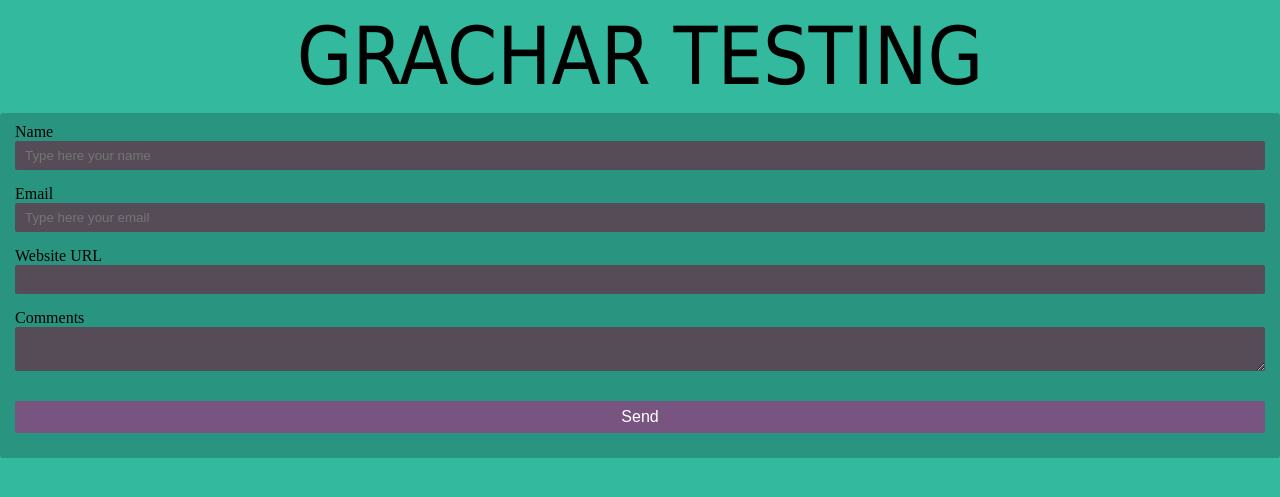
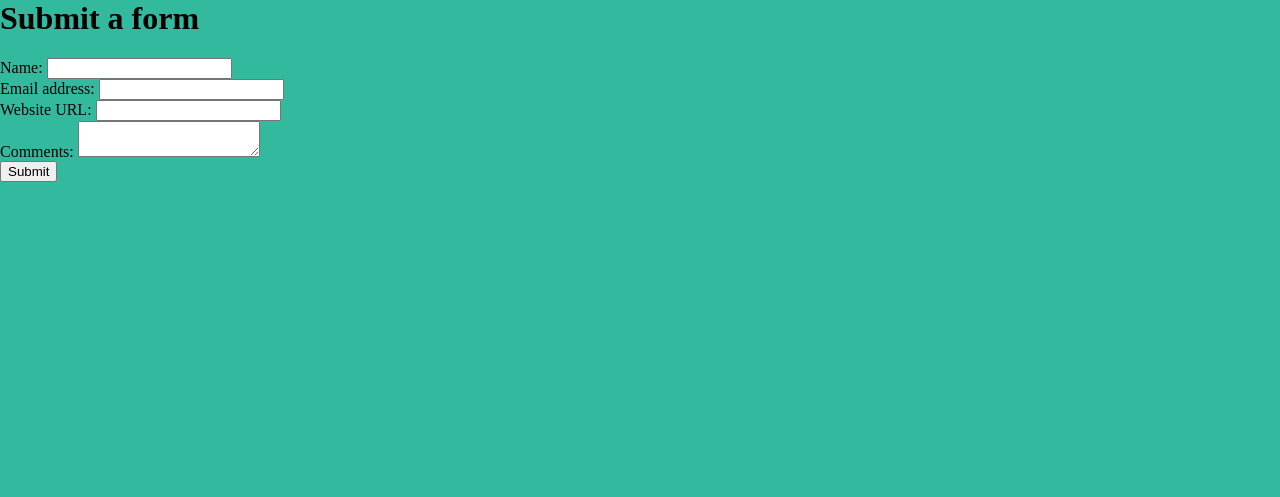
Before and after one commit to grachar/kycdocxs-gh-repo, a Flask app: page /form in a window 1280 px wide. Shown: the top 497 px of the page. Run offline with Flask 2, Linux system fonts and the light colour scheme.

Commit message:
Return HTML back to previous

```diff
--- a/templates/form.html
+++ b/templates/form.html
@@ -1,27 +1,26 @@
 <html>
- <head>
-   <title>Submitted form</title>
+  <head>
+    <title>Submit a form</title>
    <link rel="stylesheet" type="text/css" href="/static/style.css">
- </head>
-<div class="c5190">GRACHAR TESTING
-</div>
-<form class="form">
-  <div class="form-group">
-    <label class="label">Name</label>
-    <input placeholder="Type here your name" name="name" class="input"/>
-  </div>
-  <div class="form-group">
-    <label class="label">Email</label>
-    <input type="email" placeholder="Type here your email" name="email" class="input"/>
-  </div>
-  <label class="label">Website URL</label>
-  <input name="site-url" class="input"/>
-  <div class="form-group">
-    <label class="label">Comments</label>
-    <textarea name="comments" class="textarea"></textarea>
-  </div>
-  <div class="form-group">
-    <button type="submit" class="button">Send</button>
-  </div>
-</form>
+  </head>
+  <body>
+    <div id="container">
+      <div class="pagetitle">
+        <h1>Submit a form</h1>
+      </div>
+      <div id="main">
+        <form method="post" action="{{ url_for('submitted_form') }}">
+          <label for="name">Name:</label>
+          <input type="text" name="name"><br />
+          <label for="email">Email address:</label>
+          <input type="email" name="email"><br />
+          <label for="site_url">Website URL:</label>
+          <input type="url" name="site_url"><br />
+          <label for="comments">Comments:</label>
+          <textarea name="comments"></textarea><br />
+          <input type="submit">
+        </form>
+      </div>
+    </div>
+  </body>
 </html>
--- a/templates/submitted_form.html
+++ b/templates/submitted_form.html
@@ -1,4 +1,8 @@
 <html>
+ <head>
+   <title>Submitted form</title>
+   <link rel="stylesheet" type="text/css" href="/static/style.css">
+ </head>
  <body>
    <div id="container">
      <div class="pagetitle">
```
